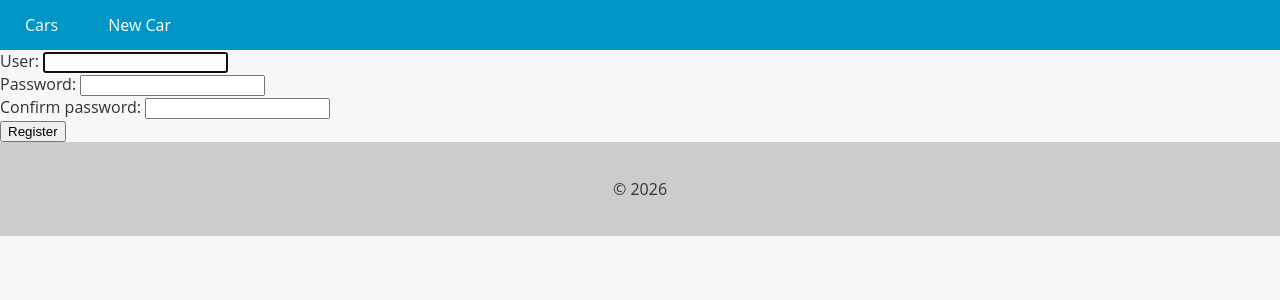
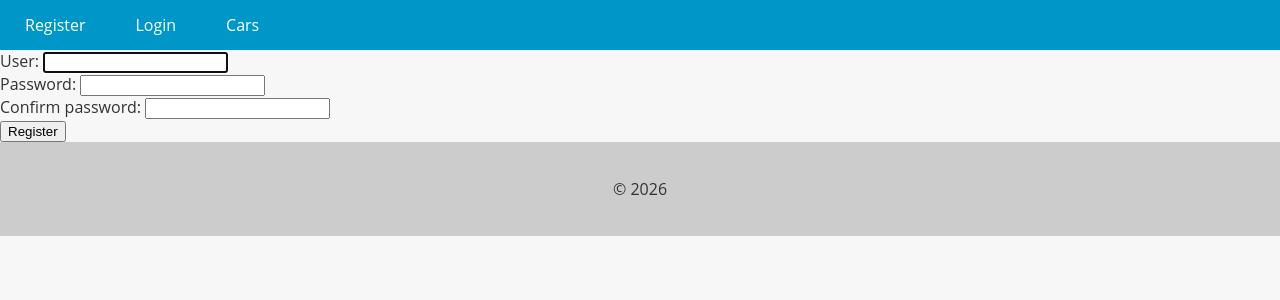
Before and after one commit to rickxyo/python-car-project, a Django app: page /register/ in a window 1280 px wide. Shown: the top 300 px of the page. Run offline with Django 5.2, Linux system fonts and the light colour scheme.

Commit message:
feat(ui): add conditional login/register/logout links in navbar

```diff
--- a/app/templates/base.html
+++ b/app/templates/base.html
@@ -72,8 +72,19 @@
   <header>
     <nav>
       <ul>
+        {% if user.is_authenticated %}
+          <li>Hello, {{ user.username }}</li>
+          <li><a href="{% url 'new_car' %}">New Car</a></li>
+        {% endif %}
+        {% if not user.is_authenticated %}
+          <li><a href="{% url 'register' %}">Register</a></li>
+          <li><a href="{% url 'login' %}">Login</a></li>
+        {% endif %}
         <li><a href="{% url 'cars_list' %}">Cars</a></li>
-        <li><a href="{% url 'new_car' %}">New Car</a></li>
+        {% if user.is_authenticated %}
+          <li><a href="{% url 'logout' %}">Logout</a></li>
+        {% endif %}
+
       </ul>
     </nav>
   </header>
```
